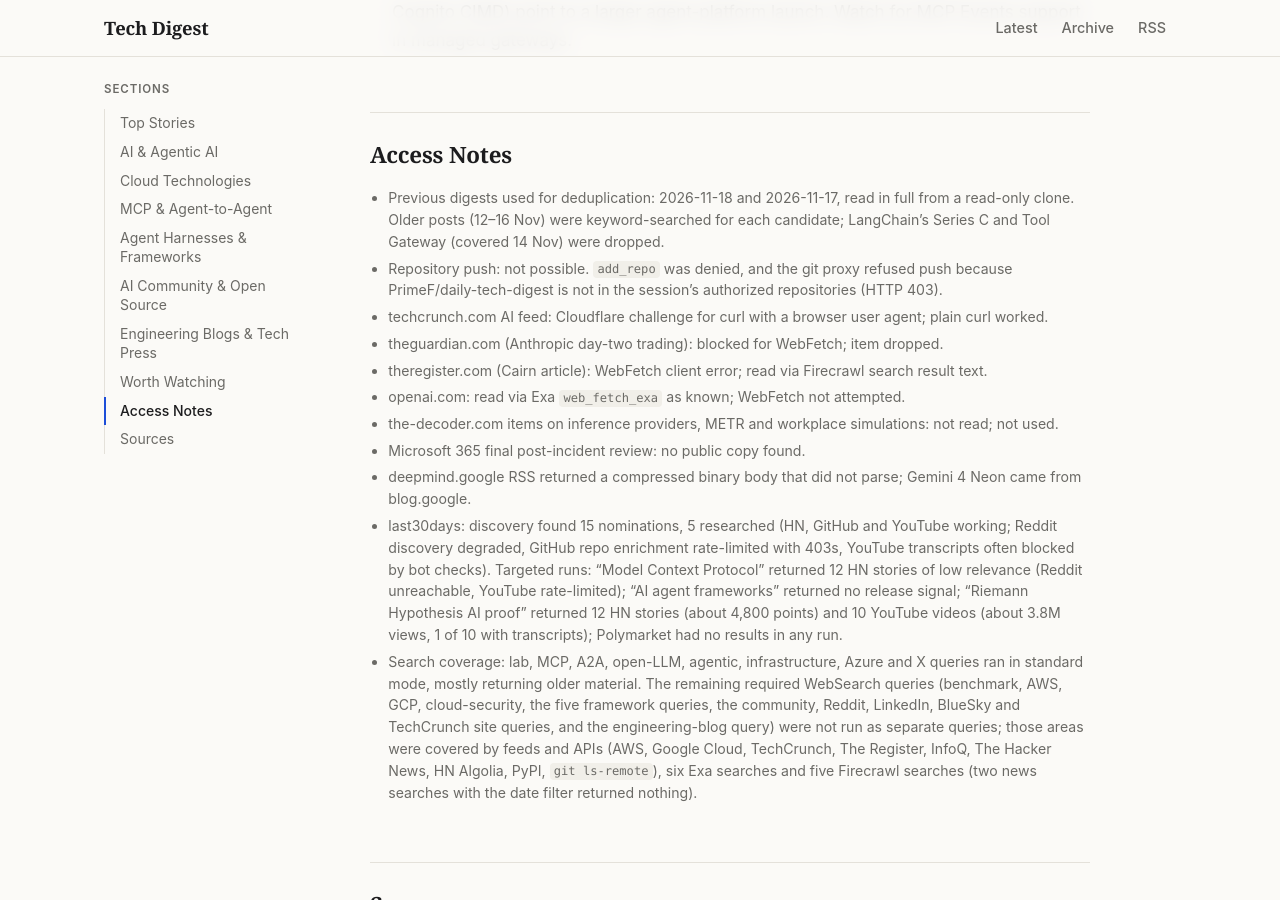
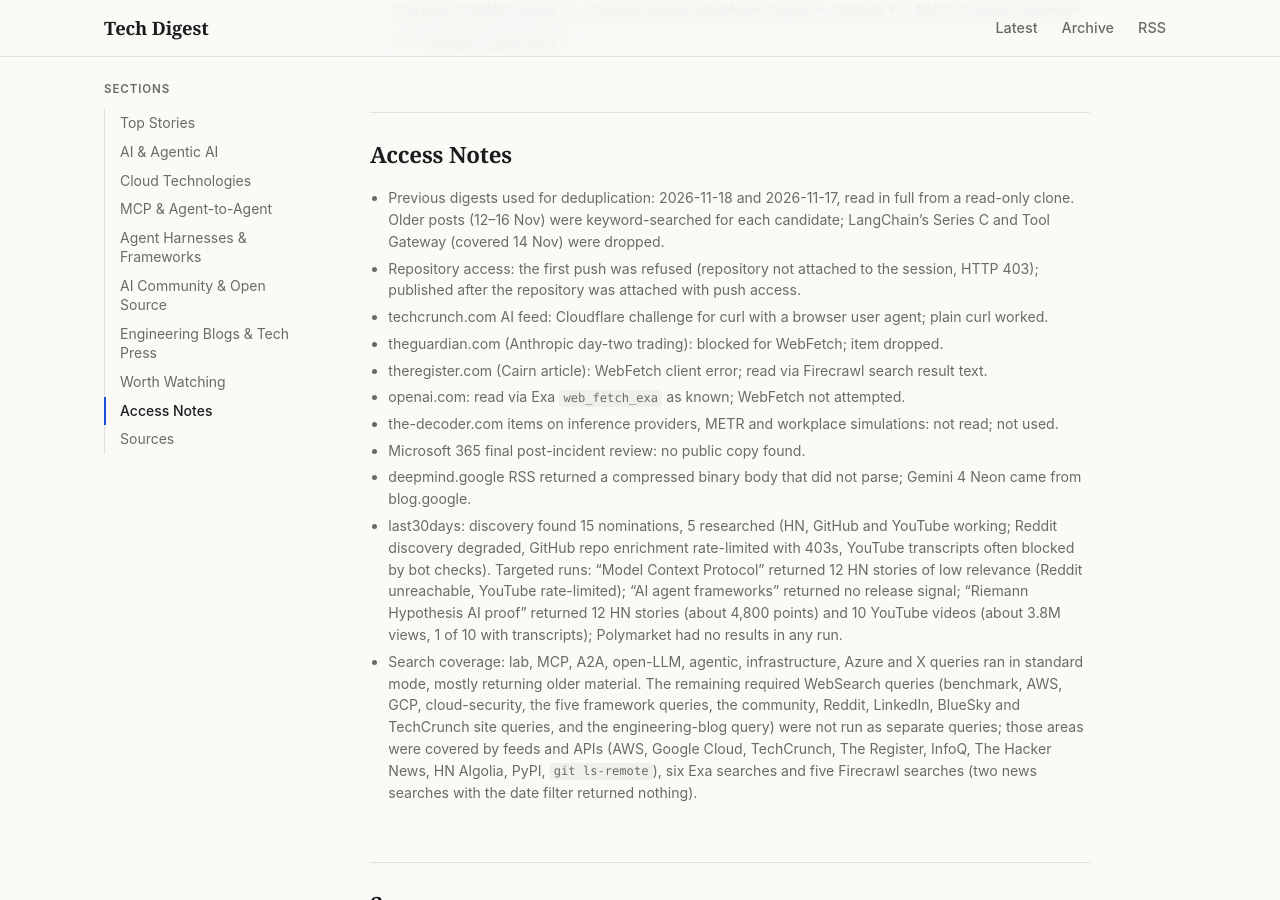
Before and after one commit to PrimeF/daily-tech-digest, a Jekyll site: the page built from _posts/2026-11-23-digest.md, in a window 1280 px wide and 900 px high, scrolled down 11096 px. Built offline with Jekyll 4.4.1, drawn with Linux system fonts in a browser that asks for light colours.

Commit message:
Digest 2026-11-23: correct access note
Co-Authored-By: Claude Opus 5.5 <noreply@anthropic.com>
Claude-Session: https://claude.ai/code/session_01ASg9ZpHf2jxngnYGJJmQJZ

```diff
--- a/_posts/2026-11-23-digest.md
+++ b/_posts/2026-11-23-digest.md
@@ -135,7 +135,7 @@ The pre-re:Invent wave continued. Items with architectural weight:
 ## Access Notes
 
 - Previous digests used for deduplication: 2026-11-18 and 2026-11-17, read in full from a read-only clone. Older posts (12–16 Nov) were keyword-searched for each candidate; LangChain's Series C and Tool Gateway (covered 14 Nov) were dropped.
-- Repository push: not possible. `add_repo` was denied, and the git proxy refused push because PrimeF/daily-tech-digest is not in the session's authorized repositories (HTTP 403).
+- Repository access: the first push was refused (repository not attached to the session, HTTP 403); published after the repository was attached with push access.
 - techcrunch.com AI feed: Cloudflare challenge for curl with a browser user agent; plain curl worked.
 - theguardian.com (Anthropic day-two trading): blocked for WebFetch; item dropped.
 - theregister.com (Cairn article): WebFetch client error; read via Firecrawl search result text.
```
